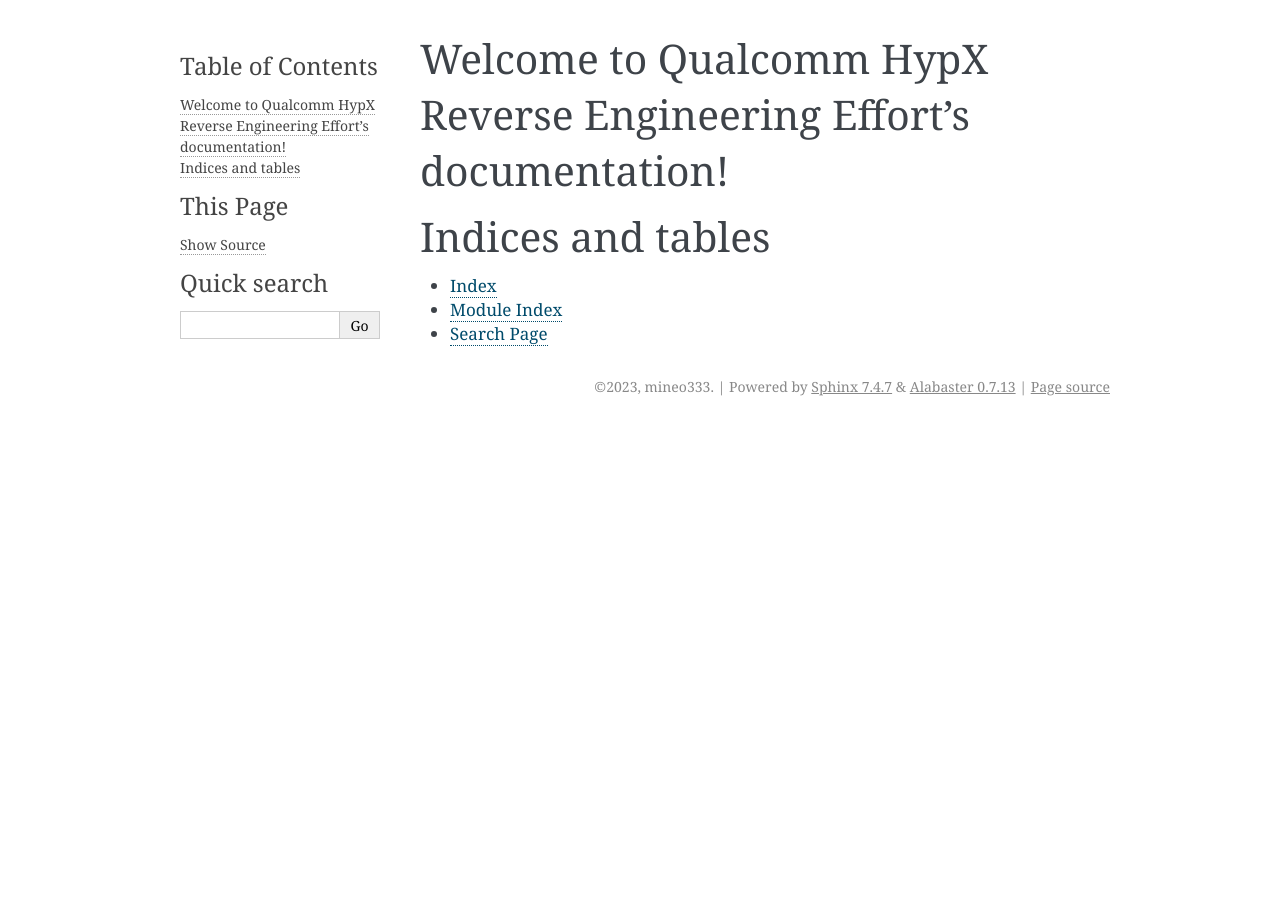
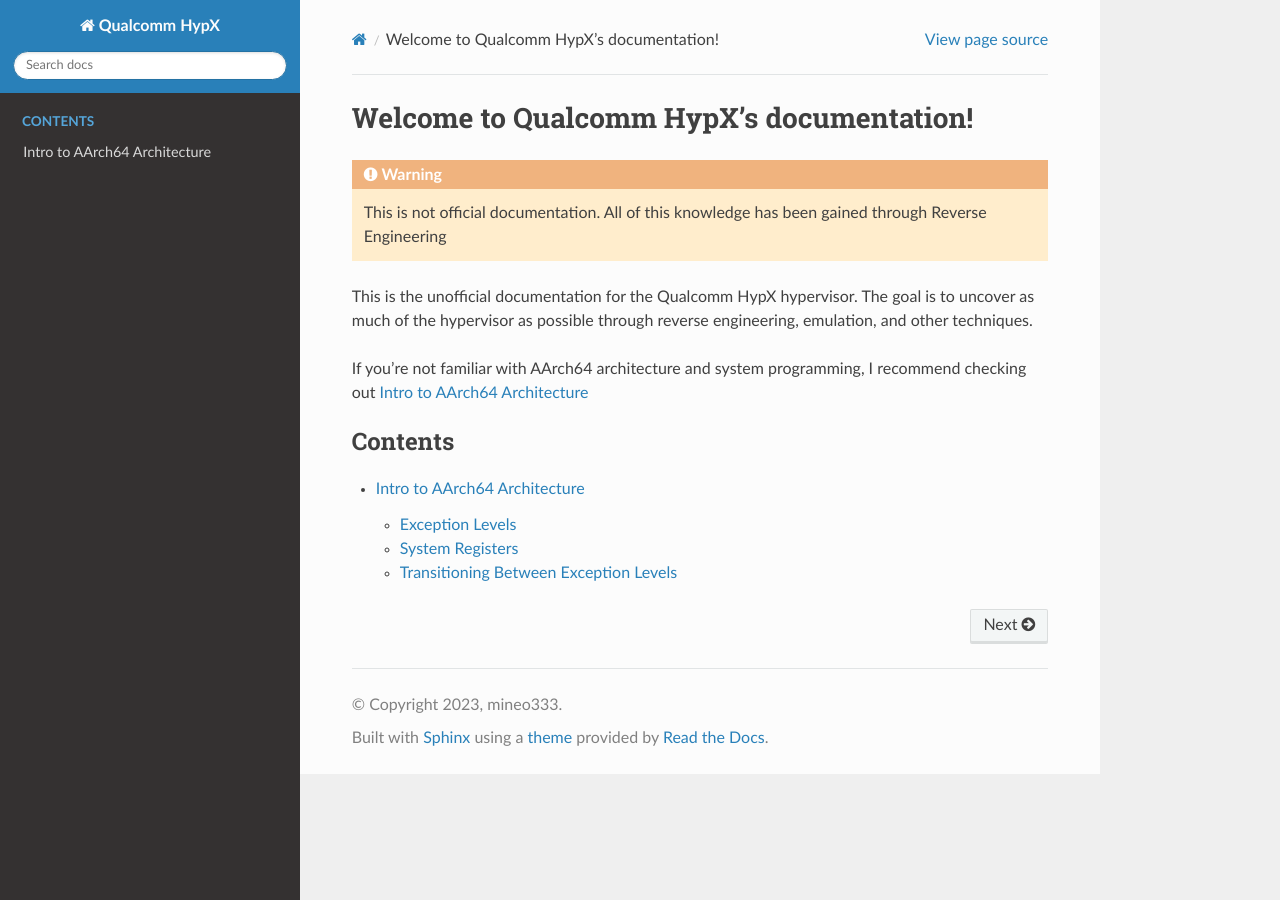
Before and after one commit to mineo333/Qualcomm-HypX, a Sphinx documentation site: the page built from docs/source/index.rst, in a window 1280 px wide. Built offline with Sphinx 7.4.7 and the Read the Docs theme 2.0.0, drawn with Linux system fonts in a browser that asks for light colours.

Commit message:
started documentation

```diff
--- a/docs/source/conf.py
+++ b/docs/source/conf.py
@@ -6,7 +6,7 @@
 # -- Project information -----------------------------------------------------
 # https://www.sphinx-doc.org/en/master/usage/configuration.html#project-information
 
-project = 'Qualcomm HypX Reverse Engineering Effort'
+project = 'Qualcomm HypX'
 copyright = '2023, mineo333'
 author = 'mineo333'
 
@@ -23,5 +23,5 @@
 # -- Options for HTML output -------------------------------------------------
 # https://www.sphinx-doc.org/en/master/usage/configuration.html#options-for-html-output
 
-html_theme = 'alabaster'
+html_theme = 'sphinx_rtd_theme'
 html_static_path = ['_static']
--- /dev/null
+++ b/docs/source/context/intro.rst
@@ -0,0 +1,54 @@
+Intro to AArch64 Architecture
+===============================
+
+The purpose of this document is to cover the basics of AArch64 (Cortex-A) architecture. This document is mainly intended for those with experience in system programming.
+
+For ease of use, a lot of parallels will be drawn with x86 structures.
+
+Exception Levels
+------------------
+
+Exception Levels are the equivalent of privliege levels or "rings" in x86. There are 4 exception levels:
+
+* EL0 - Userspace
+* El1 - Kernel
+* EL2 - Hypervisor
+* EL3 - Secure Monitor
+
+EL0 and EL1 work similar to how they do in x86. EL2 is where the hypervisor operates as opposed to the VMX/VMCS stuff that happens in x86. EL3 is where the secure monitor operates. The Secure Monitor serves as an entry point to the secure world.
+
+In this project, we are primarily working at the EL2 level with some calls being made to EL3.
+
+System Registers
+------------------
+
+There are a variety of system registers used in AArch64. These system registers are written to using the ``msr`` instruction and read from using the ``mrs`` instruction. These registers are very similar to model specific registers in x86.
+
+
+Transitioning Between Exception Levels
+---------------------------------------
+
+There are a variety of ways that one can transition between exception levels. The first way is via a direct call - similar to a system call.
+
+To transition to EL1, we use the ``svc`` instruction. This is how syscalls are performed.
+
+To transition to EL2, we use the ``hvc`` instruction. This is usually to faciliate hypercalls. This instruction may only be called from EL1 or above.
+
+To transition to El3, we use the ``smc`` instruction. This is used to faciliate transitions to the secure world or call trustzone applications. This instruction may only be called from EL1 or above.
+
+We may also transition on faults such as MMU faults, instruction alignment faults, etc. A full list for why we may transition to each Exception Level can be found below specifically in the EC table:
+
+* `ESR_EL1 <https://developer.arm.com/documentation/ddi0601/2020-12/AArch64-Registers/ESR-EL1--Exception-Syndrome-Register--EL1->`_
+* `ESR_EL2 <https://developer.arm.com/documentation/ddi0601/2022-03/AArch64-Registers/ESR-EL2--Exception-Syndrome-Register--EL2->`_
+* `ESR_EL3 <https://developer.arm.com/documentation/ddi0595/2021-06/AArch64-Registers/ESR-EL3--Exception-Syndrome-Register--EL3->`_
+
+In addition to direct calls, we may also transition via an IRQ, FIQ, or an System Error (SError). The exception level that an IRQ or FIQ are taken to depends on whether or not certain configurations in ``HCR_EL2`` and ``SCR_EL3`` are enabled.
+
+We will mainly be focusing on two cases: direct calls and MMU faults in the Qualcomm hypervisor
+
+What happens when we transition states? When we transition states there are 3 system registers involved: ``SPSR_ELx``, ``ELR_ELx``, and ``ESR_ELx`` or the saved process state register, the exception link register, and the exception syndrome register.
+
+Suppose we transiton to EL2, the ``PSTATE`` of the process before the transition is placed into ``SPSR_EL2``, the return address (``PC+4``) is placed in ``ELR_EL2``, and the reason why we go to EL2 is placed in ``ESR_EL2``. When we return using the ``eret`` instruction, we restore ``SPSR_EL2`` to ``PSTATE`` and ``ELR_EL2`` to PC.
+
+
+Another important question is where do we transition? That answer is dependent on the base address in the register ``VBAR_ELx``
--- a/docs/source/index.rst
+++ b/docs/source/index.rst
@@ -3,18 +3,19 @@
    You can adapt this file completely to your liking, but it should at least
    contain the root `toctree` directive.
 
-Welcome to Qualcomm HypX Reverse Engineering Effort's documentation!
+Welcome to Qualcomm HypX's documentation!
 ====================================================================
 
+
+.. warning::
+
+   This is not official documentation. All of this knowledge has been gained through Reverse Engineering
+
+This is the unofficial documentation for the Qualcomm HypX hypervisor. The goal is to uncover as much of the hypervisor as possible through reverse engineering, emulation, and other techniques.
+
+If you're not familiar with AArch64 architecture and system programming, I recommend checking out :doc:`context/intro`
+
 .. toctree::
-   :maxdepth: 2
-   :caption: Contents:
+   :caption: Contents
 
-
-
-Indices and tables
-==================
-
-* :ref:`genindex`
-* :ref:`modindex`
-* :ref:`search`
+   context/intro
--- /dev/null
+++ b/docs/source/properties/property.rst
@@ -0,0 +1,4 @@
+The Property Subsystem
+=======================
+
+The property subsystem is a key subsystem within the Qualcomm Hypervisor as it contains various key addresses
```
Also changed, not shown: 1 other file.
